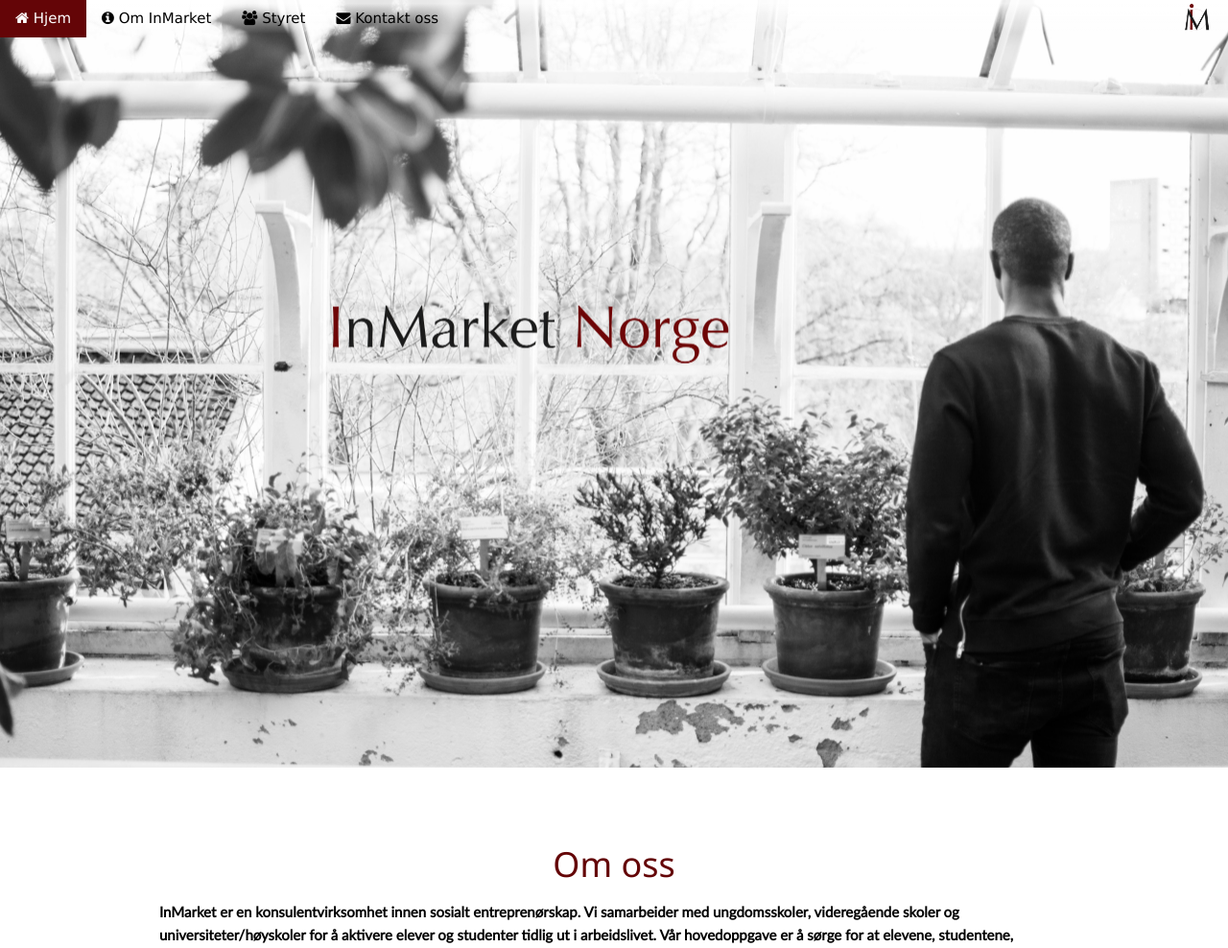
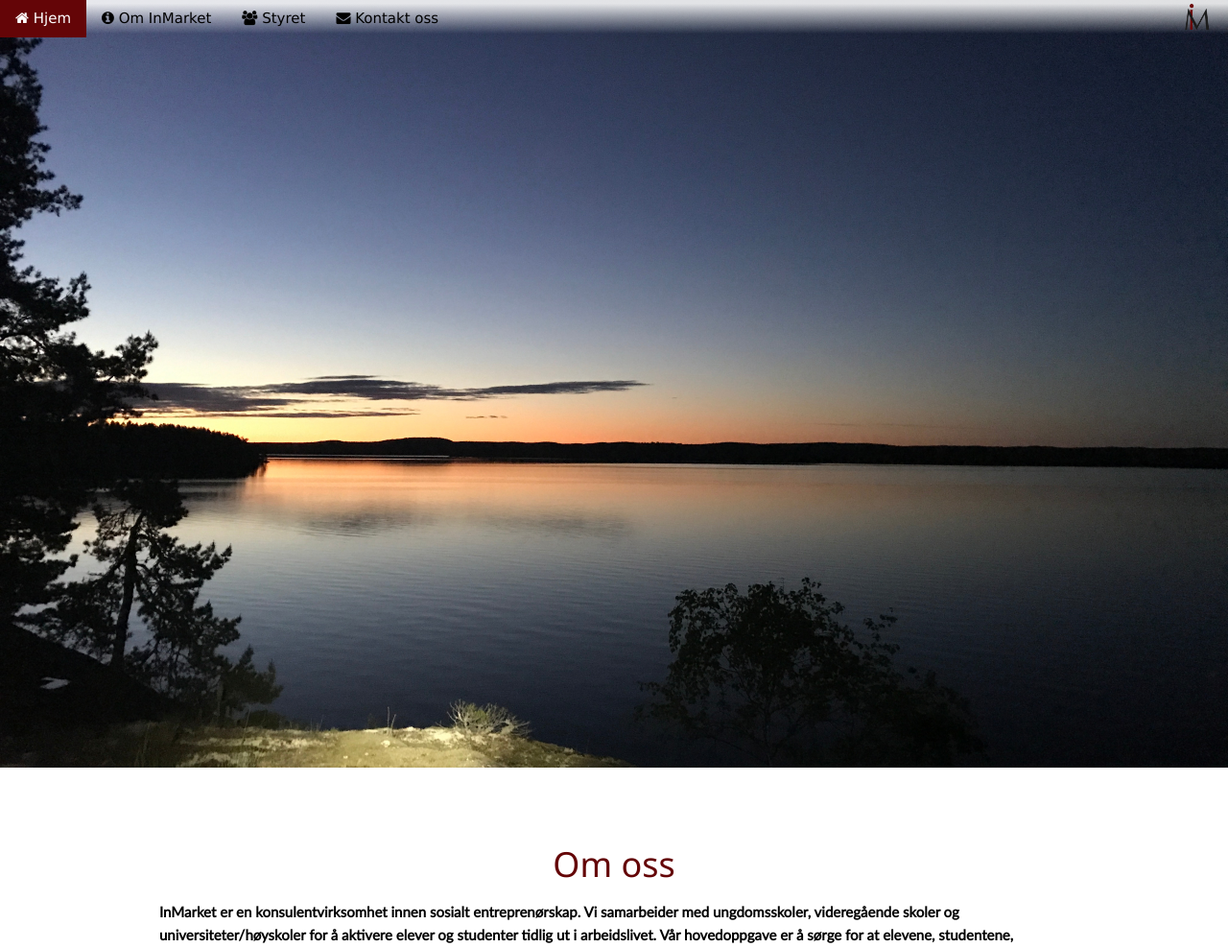
Before and after one commit to askbk/inmarket.as, a PHP site: page / in a window 1280 px wide. Shown: the top 988 px of the page at 96% size. Run offline with PHP 8.4, Linux system fonts and the light colour scheme.

Commit message:
added rough slideshow functionality

```diff
--- a/index.html
+++ b/index.html
@@ -33,7 +33,11 @@
     </div>
 
     <!-- First Parallax Image-->
-    <div class="bgimg-1 w3-display-container w3-animate-opacity" id="hjem">
+    <div class="bgimg-1 w3-display-container w3-animate-opacity mySlides" id="hjem">
+
+    </div>
+
+    <div class="bgimg-4 w3-display-container w3-animate-opacity mySlides">
 
     </div>
 
@@ -183,6 +187,22 @@
     </footer>
 
     <script>
+
+        var slideIndex = 0;
+        showSlides();
+
+        function showSlides() {
+            var i;
+            var slides = document.getElementsByClassName("mySlides");
+            for (i = 0; i < slides.length; i++) {
+                slides[i].style.display = "none";
+            }
+            slideIndex++;
+            if (slideIndex > slides.length) {slideIndex = 1}
+                slides[slideIndex-1].style.display = "block";
+                setTimeout(showSlides, 2000); // Change image every 2 seconds
+        }
+
         // Change style of navbar on scroll
         window.onscroll = function() {
             myFunction()
--- a/style/style.css
+++ b/style/style.css
@@ -37,7 +37,7 @@
 }
 
 /* Create a Parallax Effect */
-.bgimg-1, .bgimg-2, .bgimg-3 {
+.bgimg-1, .bgimg-2, .bgimg-3, .bgimg-4 {
     background-attachment: fixed;
     background-position: center;
     background-repeat: no-repeat;
@@ -60,6 +60,11 @@
 .bgimg-3 {
     background-image: url("../img/sliten.jpg");
     min-height: 400px;
+}
+
+.bgimg-4 {
+    background-image: url('../img/slide2.jpg');
+    min-height: 100%;
 }
 
 .big-icon {
```
Also changed, not shown: img/slide2.jpg (added).
